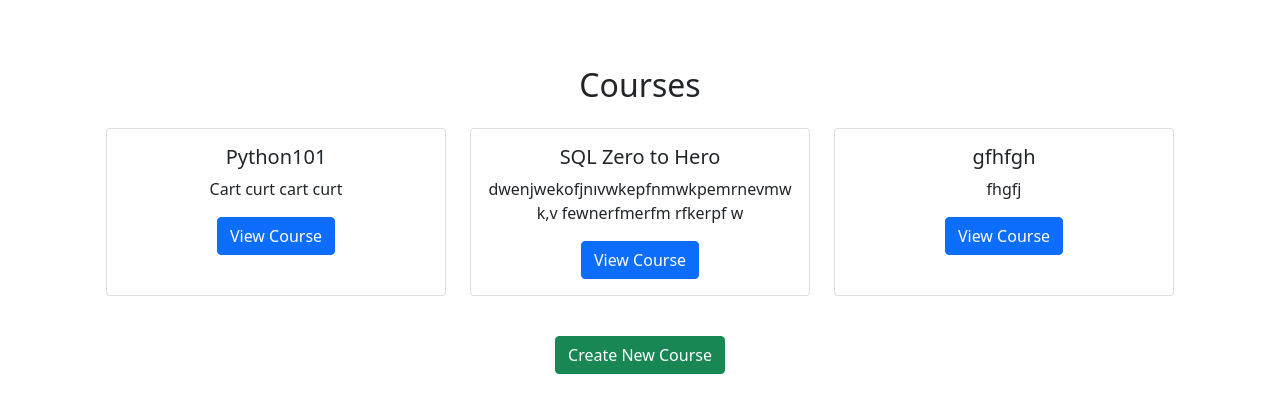
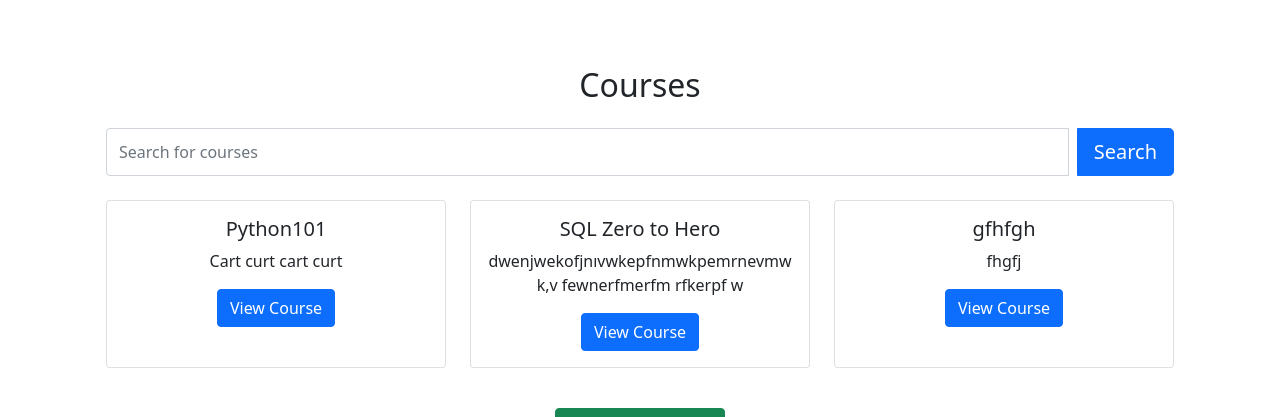
Before and after one commit to b2210356037/learning_platform, a Django app: page /courses/ in a window 1280 px wide. Shown: the part 62-479 px from the top of the page. Run offline with Django 5.2, Linux system fonts and the light colour scheme; a user stored in the database is signed in; data comes from the database, SQL or seed files in the repository; both versions use the stored data as it was after the commit; parts of the project's set-up code (start-up, migrations or seed data) failed here and were passed over.

Commit message:
searchbutton

```diff
--- a/learning_platform/templates/courses/course_list.html
+++ b/learning_platform/templates/courses/course_list.html
@@ -2,6 +2,15 @@
 
 {% block content %}
     <h2 class="mb-4">Courses</h2>
+
+    <!-- Search Form -->
+    <form method="get" action="{% url 'course_list' %}" class="mb-4">
+        <div class="input-group">
+            <input type="text" class="form-control" name="search" placeholder="Search for courses" value="{{ request.GET.search }}">
+            <button class="btn btn-primary btn-lg ms-2" type="submit">Search</button>
+        </div>
+    </form>
+
     {% if courses is not None %}
         {% if courses %}
             <div class="row">
```
Also changed, not shown: learning_platform/db.sqlite3.
